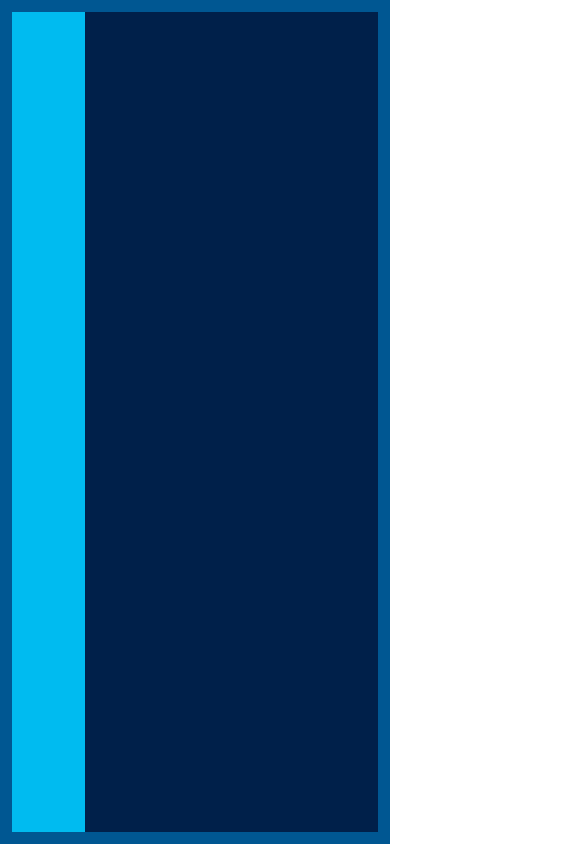
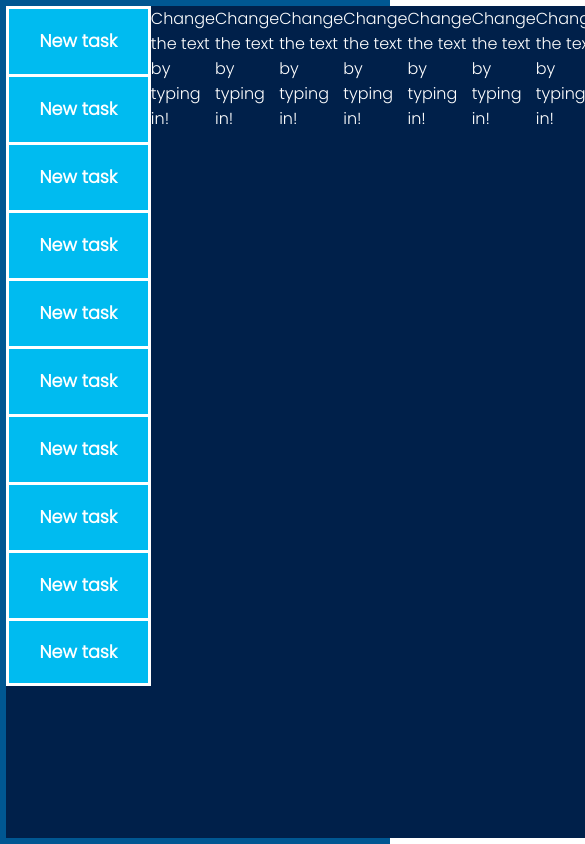
Before and after one commit to Sycinz/toDoList, a React (Vite) app: page / in a window 390 px wide. Shown: the top 844 px of the page, 585 px wide, since content can reach past the window. Built offline with nearby package versions, Linux system fonts and the light colour scheme.

Commit message:
Creating basic rendering and responsive styling

```diff
--- a/src/App.jsx
+++ b/src/App.jsx
@@ -1,17 +1,48 @@
+import { useState } from 'react'
+import ListContent from './ListContent'
+import MainContent from './MainContent'
 import './App.scss'
 
 function App() {
+  const [toDo, setToDo] = useState([ {
+    title: 'New task',
+    content: 'Change the text by typing in!'
+  },{
+    title: 'New task',
+    content: 'Change the text by typing in!'
+  },{
+    title: 'New task',
+    content: 'Change the text by typing in!'
+  },{
+    title: 'New task',
+    content: 'Change the text by typing in!'
+  },{
+    title: 'New task',
+    content: 'Change the text by typing in!'
+  },{
+    title: 'New task',
+    content: 'Change the text by typing in!'
+  },{
+    title: 'New task',
+    content: 'Change the text by typing in!'
+  },{
+    title: 'New task',
+    content: 'Change the text by typing in!'
+  },{
+    title: 'New task',
+    content: 'Change the text by typing in!'
+  },{
+    title: 'New task',
+    content: 'Change the text by typing in!'
+  },
+ ])
 
   return (
   <main>
     {/* ToDo list on the left side */}
-    <section className='list'>
-
-    </section>
+    <ListContent toDo={toDo} setToDo={setToDo} />
     {/* ToDo list of content */}
-    <section className='content'>
-
-    </section>
+    <MainContent toDo={toDo} setToDo={setToDo} />
   </main>
   )
 }
--- a/src/App.scss
+++ b/src/App.scss
@@ -31,17 +31,48 @@ main {
   width: 100%;
   height: 100%;
 
-  padding: 3%;
+  padding: 1.5%;
 }
 .list {
-  background: $thirdColor;
+  background: $firstColor;
 
   height: 100%;
   width: 20%;
+  min-width: 145px;
+  max-width: 250px;
+
+  display: flex;
+  flex-direction: column;
+
+  &_elem {
+    background: $thirdColor;
+    font-size: 1.1em;
+    font-weight: 600;
+
+    display: flex;
+    align-items: center;
+    justify-content: center;
+
+    height: 100%;
+    width: 100%;
+    max-height: 68px;
+
+    border: 3px solid white;
+
+    &:hover {
+      cursor: pointer;
+    }
+
+    &:not(:last-child) {
+      border-bottom: none;
+    }
+  }
 }
 .content {
+  height: 100%;
+
+  width: 80%;
+  max-width: 100%;
+
   background: $firstColor;
-
-  height: 100%;
-  width: 80%;
 }
--- /dev/null
+++ b/src/ListContent.jsx
@@ -0,0 +1,11 @@
+function ListContent(props) {
+    const {toDo, setToDo} = props
+
+    return (
+        <section className="list">
+           { toDo.map(v => ( toDo.length <= 15 ? <div className="list_elem">{v.title}</div> : null )) }
+        </section>
+    )
+}
+
+export default ListContent
--- /dev/null
+++ b/src/MainContent.jsx
@@ -0,0 +1,9 @@
+const MainContent = (props) => {
+    const {toDo, setToDo} = props
+
+    return (
+        toDo.map(v => (toDo.length <= 15 ? <div className="content">{v.content}</div> : null))
+        )
+}
+
+export default MainContent
```
